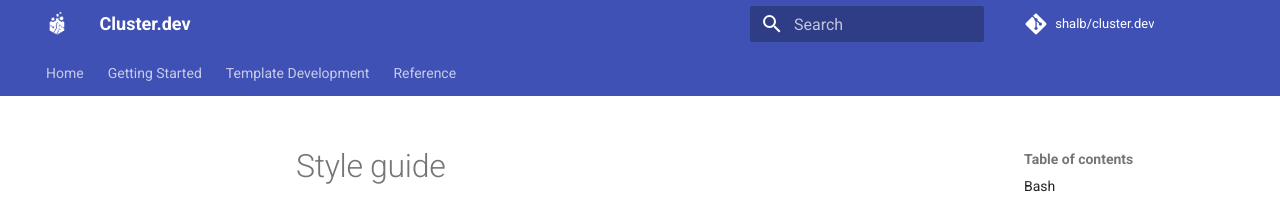
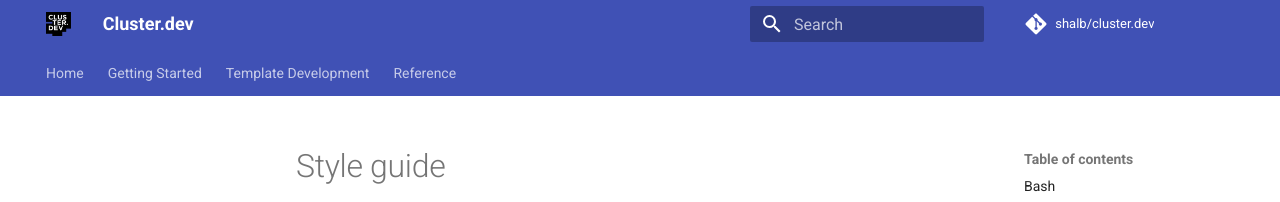
Before and after one commit to shalb/cluster.dev, an MkDocs documentation site: the page built from docs/style-guide.md, in a window 1280 px wide. Shown: the top 202 px of the page. Built offline with MkDocs 1.6.1 and Material for MkDocs 9.7.7, drawn with Linux system fonts in a browser that asks for light colours; comment, search, counter and statistics services are not loaded.

Commit message:
Change Logo

```diff
--- a/mkdocs.yml
+++ b/mkdocs.yml
@@ -51,7 +51,7 @@ theme:
   font:
     text: Roboto
     code: Roboto Mono
-  logo: '/images/cluster-dev-logo-small-white.png'
+  logo: '/images/cluster-dev-logo-site.png'
   favicon: 'images/favicon.png'
 google_analytics:
   - UA-157259461-1
```
Also changed, not shown: docs/images/cluster-dev-logo-small-old.png (renamed from docs/images/cluster-dev-logo-small.png).
